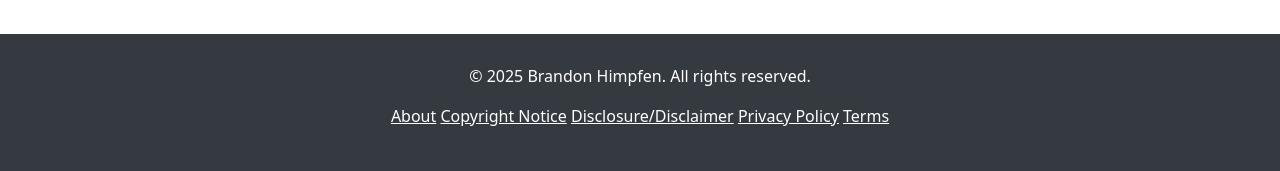
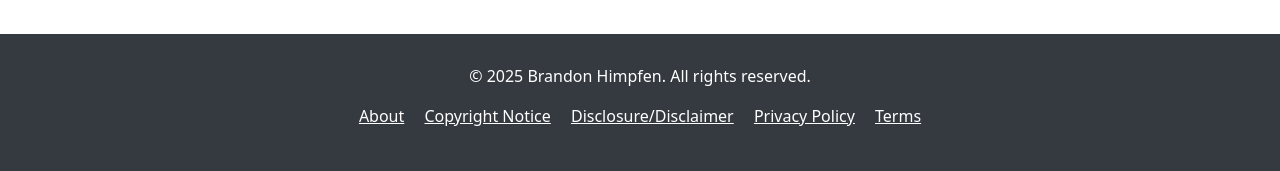
Before and after one commit to boldoutlook/pages, a Jekyll site: the page built from index.md, in a window 1280 px wide. Shown: the part 1138-1309 px from the top of the page. Built offline with Jekyll 4.4.1, drawn with Linux system fonts in a browser that asks for light colours.

Commit message:
Update footer.html

```diff
--- a/_includes/footer.html
+++ b/_includes/footer.html
@@ -6,10 +6,10 @@
   <footer>
   <p>&copy; 2025 Brandon Himpfen. All rights reserved.</p>
   <p>
-    <a href="https://www.himpfen.com/about/">About</a>
-    <a href="https://www.himpfen.com/copyright/">Copyright Notice</a>
-    <a href="https://www.himpfen.com/disclosure-disclaimer/">Disclosure/Disclaimer</a>
-    <a href="https://www.himpfen.com/privacy/">Privacy Policy</a>
-    <a href="https://www.himpfen.com/terms/">Terms</a>
+    <a href="https://www.himpfen.com/about/" class="text-white mx-2">About</a>
+    <a href="https://www.himpfen.com/copyright/" class="text-white mx-2">Copyright Notice</a>
+    <a href="https://www.himpfen.com/disclosure-disclaimer/" class="text-white mx-2">Disclosure/Disclaimer</a>
+    <a href="https://www.himpfen.com/privacy/" class="text-white mx-2">Privacy Policy</a>
+    <a href="https://www.himpfen.com/terms/" class="text-white mx-2">Terms</a>
   </p>
 </footer>
```
